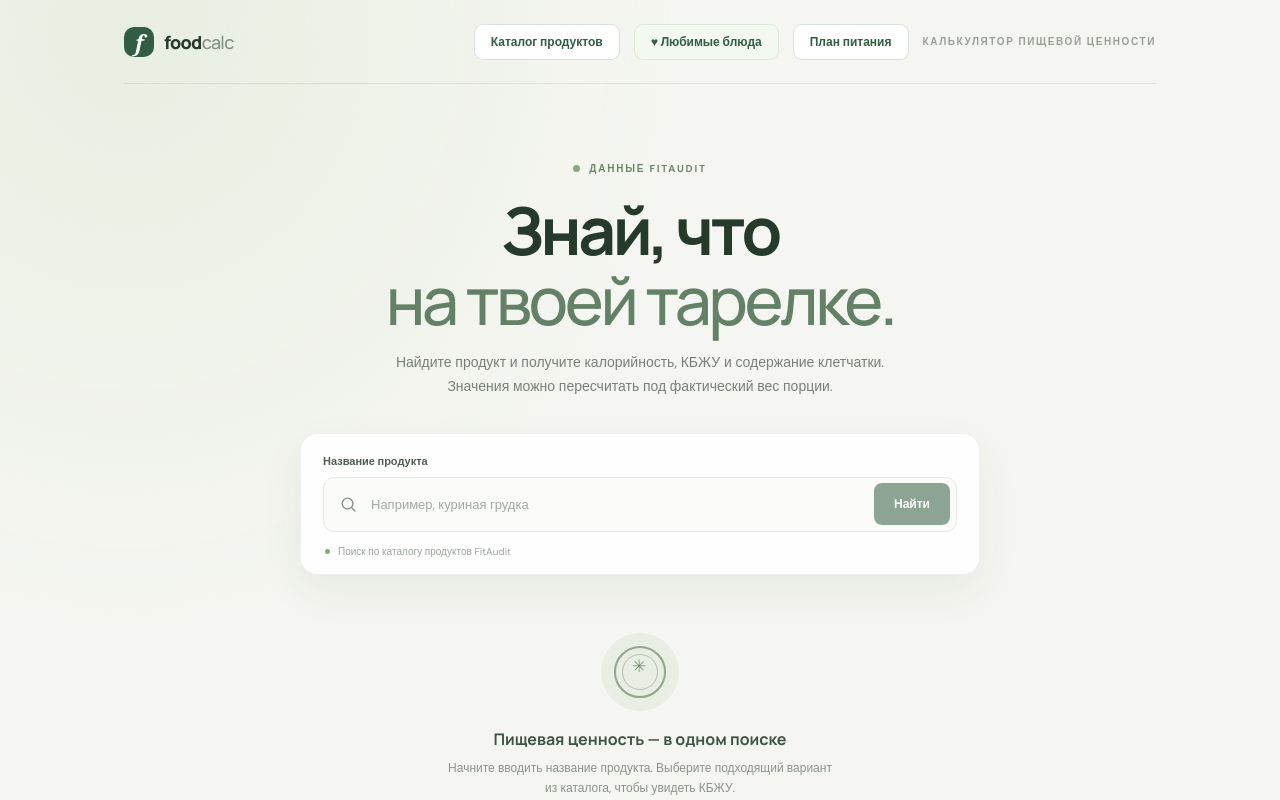
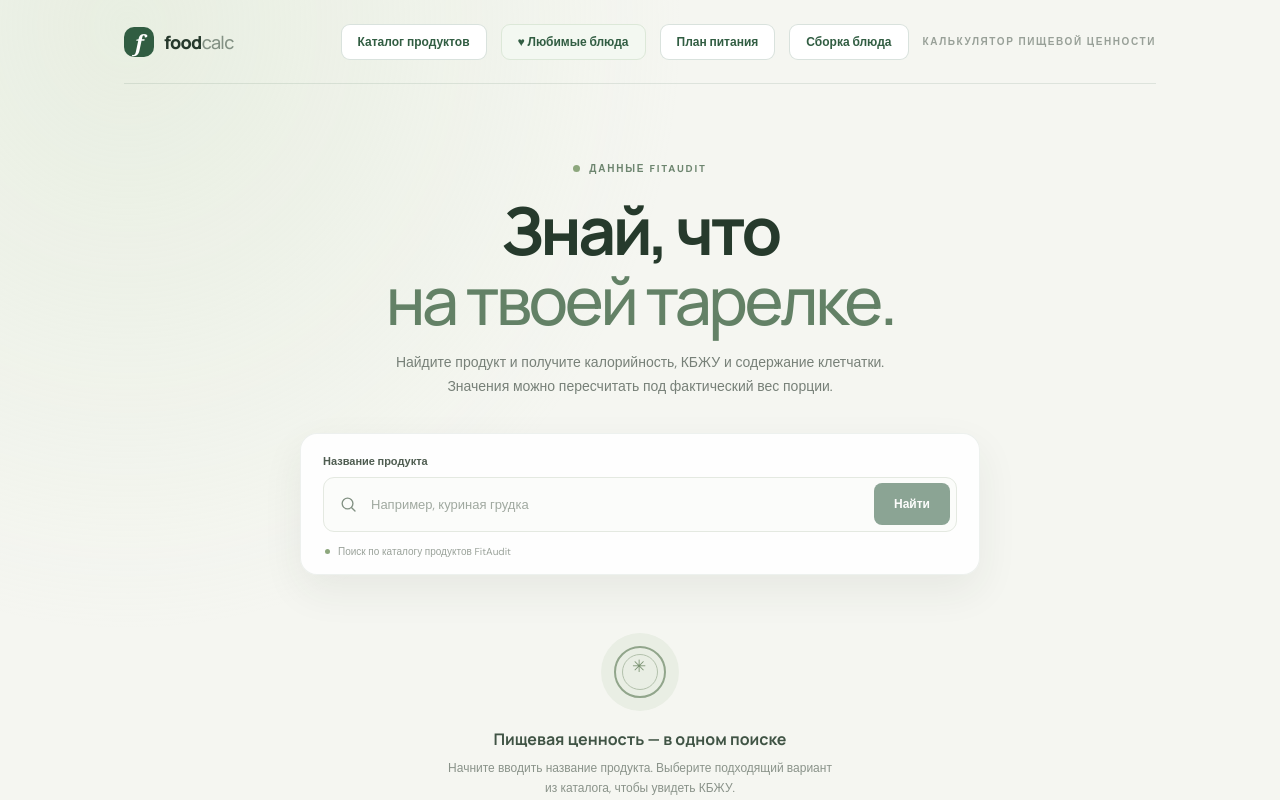
Before and after one commit to bubnovevgenyi-ux/fitaudit-docker-project, a React (Vite) app in the folder client/: page / in a window 1280 px wide. Shown: the top 800 px of the page. Built offline with nearby package versions, Linux system fonts and the light colour scheme.

Commit message:
Add dish builder navigation button

```diff
--- a/client/src/Topbar.jsx
+++ b/client/src/Topbar.jsx
@@ -1,4 +1,4 @@
-export default function Topbar({ route, onHome, onFavorites, onCatalog, onMealPlan }) {
+export default function Topbar({ route, onHome, onFavorites, onCatalog, onMealPlan, onDishBuilder }) {
   return (
     <header className="topbar">
       <a className="brand" href="https://fitaudit.ru/" target="_blank" rel="noreferrer">
@@ -17,6 +17,9 @@ export default function Topbar({ route, onHome, onFavorites, onCatalog, onMealPl
             <button className="topbar-nav topbar-nav--meal-plan" type="button" onClick={onMealPlan}>
               План питания
             </button>
+            <button className="topbar-nav topbar-nav--dish-builder" type="button" onClick={onDishBuilder}>
+              Сборка блюда
+            </button>
           </>
         ) : (
           <button className="topbar-nav" type="button" onClick={onHome}>
```
